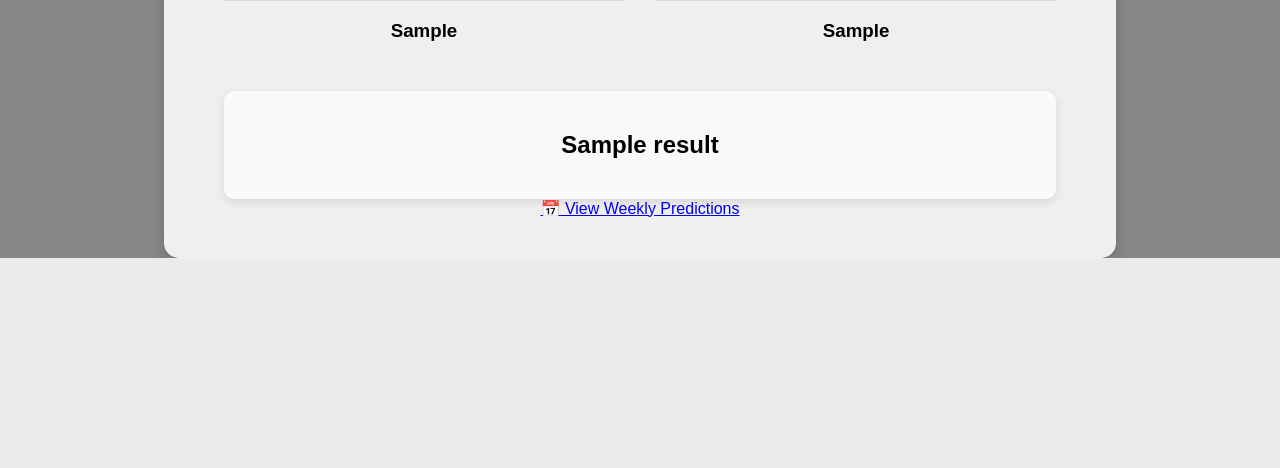
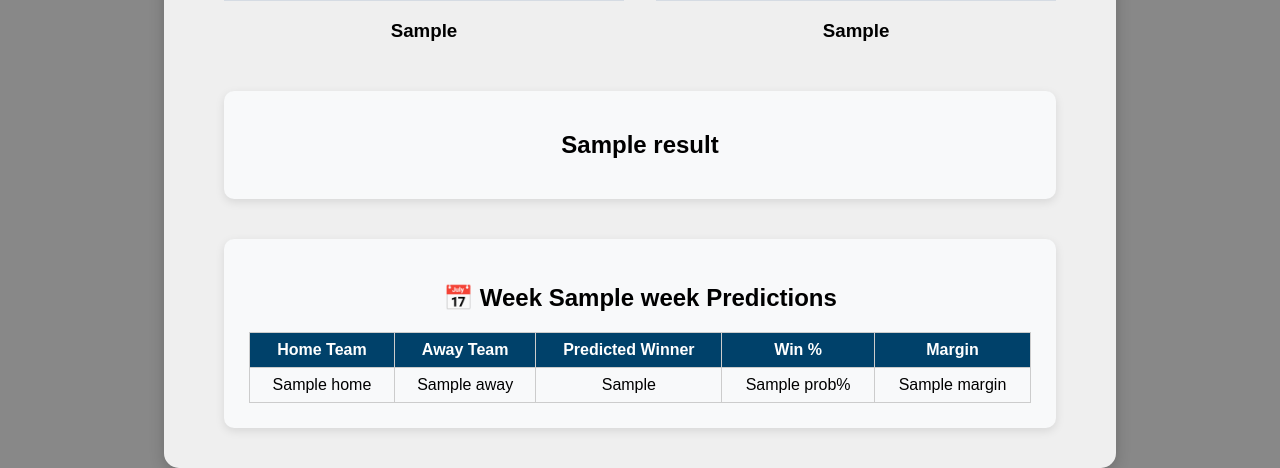
Before and after one commit to bradyrpeterson/College-Football-Predictor, a Flask app: template templates/index.html in a window 1280 px wide. Shown: the part 725-1193 px from the top of the page. Before the commit the page ends 983 px from the top, so only its background shows below. Run offline with Flask 3, Linux system fonts and the light colour scheme; the template is opened without the code that fills it: most values are stand-ins (such as "Sample title", 1, 10 or a date in 2020); grey boxes marked "Sample" are stand-in pictures; parts of the project's set-up code (start-up, migrations or seed data) failed here and were passed over.

Commit message:
Added a table of predictions for upcoming week

```diff
--- a/app.py
+++ b/app.py
@@ -1,5 +1,5 @@
 from flask import Flask, render_template, request
-from predictor import get_upcoming_predictions, df
+from predictor import get_upcoming_predictions, df, next_week
 from predictor import predict_game, ratings  # imports your model + function
 import requests
 import os
@@ -29,6 +29,9 @@ def home():
     home_logo = None
     away_logo = None
     winner_color = None
+    upcoming_predictions=None
+
+    upcoming_predictions=get_upcoming_predictions(week=next_week)
     if request.method == "POST":
         home_team = request.form["home_team"]
         away_team = request.form["away_team"]
@@ -47,9 +50,9 @@ def home():
         home_logo = team_logos.get(home_team)
         away_logo = team_logos.get(away_team)
 
-    return render_template("index.html", teams=fbs_teams, result=result,home_team=home_team,away_team=away_team,home_logo=home_logo,away_logo=away_logo,winner_color=winner_color)
+    return render_template("index.html", teams=fbs_teams, result=result,home_team=home_team,away_team=away_team,home_logo=home_logo,away_logo=away_logo,winner_color=winner_color,predictions=upcoming_predictions,week=next_week)
 
-@app.route("/week", methods=["GET", "POST"])
+"""@app.route("/week", methods=["GET", "POST"])
 def week_predictions():
     selected_week = None
     preds = pd.DataFrame()
@@ -62,7 +65,7 @@ def week_predictions():
 
     games = preds.to_dict(orient="records")
     weeks = sorted(df["week"].dropna().unique().astype(int))  # get available weeks
-    return render_template("predictions.html", games=games, weeks=weeks, selected_week=selected_week)
+    return render_template("predictions.html", games=games, weeks=weeks, selected_week=selected_week)"""
 
 if __name__ == "__main__":
     app.run(debug=True, host="0.0.0.0")
--- a/predictor.py
+++ b/predictor.py
@@ -3,6 +3,7 @@ import pandas as pd
 import numpy as np
 import cfbd
 import requests
+import json
 from sklearn.linear_model import LinearRegression
 import matplotlib.pyplot as plt
 
@@ -37,13 +38,27 @@ stats_clean = stats_wide[useful]
 df = pd.DataFrame([g.to_dict() for g in games])
 #In case I need to see what columns the game dataset has to offer
 #print("Columns available:", df.columns.tolist())
-need_cols = ["season","week","homeTeam","awayTeam","homePoints","awayPoints"]
-df = df[need_cols].dropna(subset=["homePoints","awayPoints"]).reset_index(drop=True)
-if df.empty:
-    raise RuntimeError("No completed games found (after dropping NaNs). Try a different year/week or rerun later.")
+need_cols = ["season","week","homeTeam","awayTeam","homePoints","awayPoints","homeConference","awayConference"]
+df=df[need_cols].copy()
+#Only care about games where one of the teams was FBS
+# Load list of FBS teams
+with open("fbs_teams_2025.json", "r") as f:
+    fbs_teams = json.load(f)
+
+#Only keep games if it involved an FBS team
+df = df[df["homeTeam"].isin(fbs_teams) | df["awayTeam"].isin(fbs_teams)]
+
+df=df.reset_index(drop=True)
+#Need to make an upcoming data frame as well as a completed data frame
+completed = df.dropna(subset=["homePoints","awayPoints"]).reset_index(drop=True)
+upcoming=df[df["homePoints"].isna() | df["awayPoints"].isna()].reset_index(drop=True)
+print(f"Upcoming games found: {len(upcoming)}")
+print(upcoming[["week","homeTeam","awayTeam"]].head(10))
+next_week = int(upcoming["week"].dropna().sort_values().unique()[0])
 
 #define what margin is
 #sort the dataframe to have a line of home and away teams
+df=completed
 df["margin"] = df["homePoints"] - df["awayPoints"]
 teams = sorted(set(df["homeTeam"]).union(df["awayTeam"]))
 
@@ -108,17 +123,24 @@ def predict_game(home, away):
     return margin, prob
 
 def get_upcoming_predictions(week=None):
-    # Filter games that haven't been played yet
-    upcoming = df[df["homePoints"].isna() & df["awayPoints"].isna()].copy()
+    # Use the upcoming games dataset (no scores yet)
+    games_to_predict = upcoming.copy()
 
-    # Optional week filter
     if week is not None:
-        upcoming = upcoming[upcoming["week"] == week]
+        games_to_predict = games_to_predict[games_to_predict["week"].astype(int) == int(week)]
 
     predictions = []
-    for _, game in upcoming.iterrows():
+    for _, game in games_to_predict.iterrows():
         home, away = game["homeTeam"], game["awayTeam"]
-        if home in ratings.index and away in ratings.index:
+
+        #skip games where data or stats are missing
+        if home not in ratings.index or away not in ratings.index:
+            continue
+        if home not in stats_clean["team"].values or away not in stats_clean["team"].values:
+            continue
+
+
+        try:
             margin, prob = predict_game(home, away)
             winner = home if margin > 0 else away
             predictions.append({
@@ -128,8 +150,13 @@ def get_upcoming_predictions(week=None):
                 "margin": round(abs(margin), 2),
                 "prob": round(prob * 100, 1) if margin > 0 else round((1 - prob) * 100, 1)
             })
+        except Exception as e:
+            print(f"Error predicting {home} vs {away}: {e}")
+            continue
 
     return pd.DataFrame(predictions)
+
+
 
 # How to print if I wasn't using the app
 #m, p = predict_game("Florida State", "Ohio State")
--- a/static/style.css
+++ b/static/style.css
@@ -99,3 +99,28 @@ button:hover {
   border-radius: 10px;
   box-shadow: 0 3px 10px rgba(0, 0, 0, 0.1);
 }
+
+.predictions-box {
+  margin-top: 40px;
+  background-color: #f8f9fa;
+  padding: 25px;
+  border-radius: 10px;
+  box-shadow: 0 3px 10px rgba(0,0,0,0.1);
+}
+
+.predictions-table {
+  width: 100%;
+  border-collapse: collapse;
+  margin-top: 15px;
+}
+
+.predictions-table th, .predictions-table td {
+  border: 1px solid #ccc;
+  padding: 8px;
+  text-align: center;
+}
+
+.predictions-table th {
+  background-color: #00416A;
+  color: white;
+}
--- a/templates/index.html
+++ b/templates/index.html
@@ -36,7 +36,6 @@
 
     {% if result %}
     <div class = "result-section">
-
       <div class = "team-card">
         {% if home_logo %}
         <img src = "{{home_logo}}" alt="{{home_team}} logo" class="team-logo">
@@ -60,7 +59,29 @@
       <h2>{{ result }}</h2>
     </div>
     {% endif %}
-  <a href="/week" class="secondary-link">📅 View Weekly Predictions</a>
-</div>
+  {% if predictions is not none and not predictions.empty %}
+  <div class = "predictions-box">
+    <h2>📅 Week {{ week }} Predictions</h2>
+      <table class="predictions-table">
+        <tr>
+          <th>Home Team</th>
+          <th>Away Team</th>
+          <th>Predicted Winner</th>
+          <th>Win %</th>
+          <th>Margin</th>
+        </tr>
+        {% for _, row in predictions.iterrows() %}
+        <tr>
+          <td>{{ row.home }}</td>
+          <td>{{ row.away }}</td>
+          <td>{{ row.predicted_winner }}</td>
+          <td>{{ row.prob }}%</td>
+          <td>{{ row.margin }}</td>
+        </tr>
+        {% endfor %}
+      </table>
+    </div>
+    {% endif %}
+  </div>
 </body>
 </html>
--- a/templates/predictions.html
+++ b/templates/predictions.html
@@ -17,7 +17,9 @@
       <label for="week">Select Week:</label>
       <select name="week" id="week" required>
         {% for w in weeks %}
-        <option value="{{ w }}" {% if selected_week == w %}selected{% endif %}>Week {{ w }}</option>
+        <option value="{{ w }}" {% if w == selected_week %}selected{% endif %}>
+          Week {{ w }}
+        </option>
         {% endfor %}
       </select>
       <button type="submit">Show Predictions</button>
```
